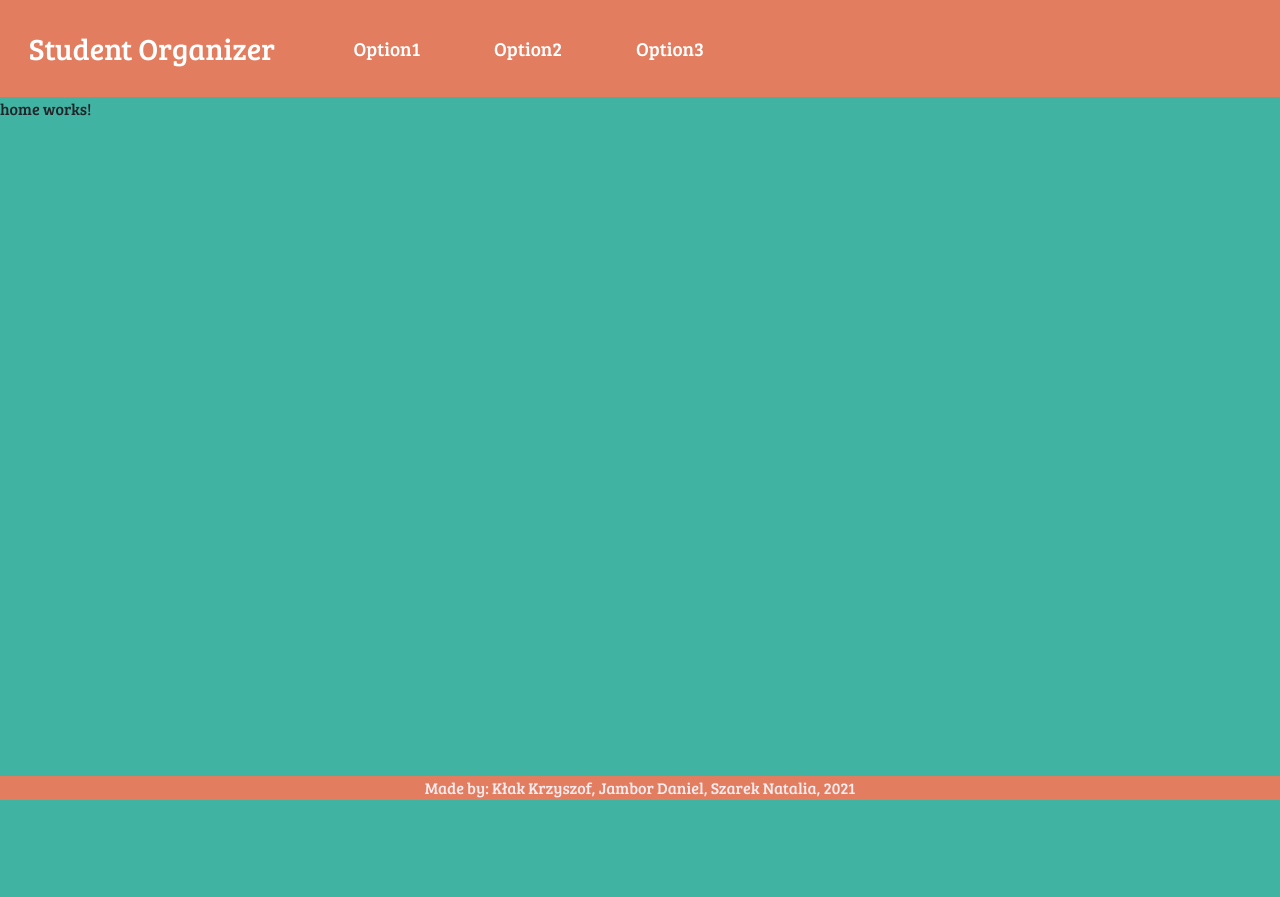
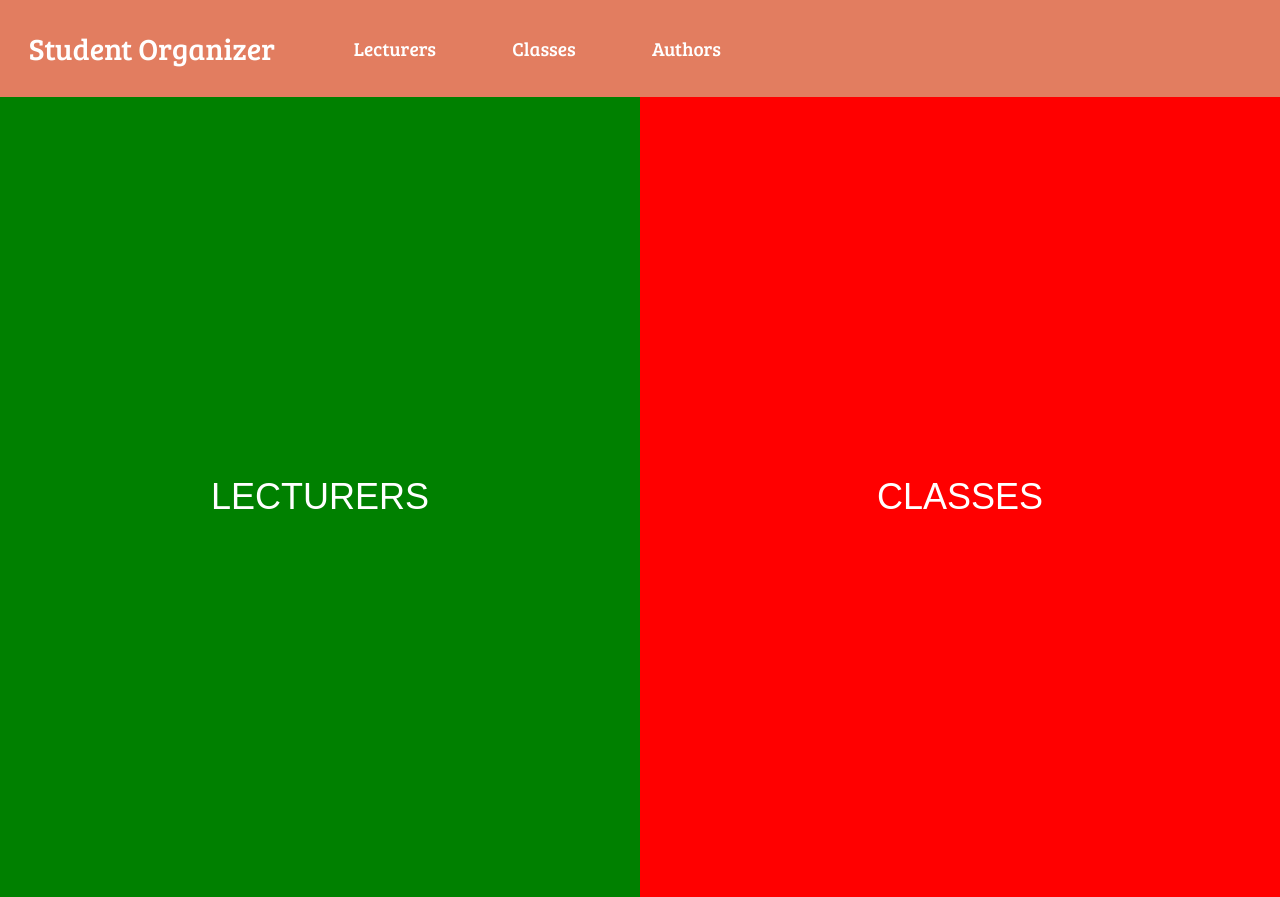
Before and after one commit to roizdnaB/student-organizer, an Angular app in the folder frontend/client-app/: page /home in a window 1280 px wide. Before the commit the page ends 800 px from the top, so only its background shows below. Built offline with nearby package versions, Linux system fonts and the light colour scheme.

Commit message:
Set flexbox in home page

```diff
--- a/frontend/client-app/src/app/app.component.html
+++ b/frontend/client-app/src/app/app.component.html
@@ -1,3 +1,2 @@
 <app-navbar></app-navbar>
 <router-outlet></router-outlet>
-<app-footer></app-footer>
--- a/frontend/client-app/src/app/components/home/home.component.css
+++ b/frontend/client-app/src/app/components/home/home.component.css
@@ -0,0 +1,62 @@
+* {
+    margin: 0;
+    padding: 0;
+}
+
+.home {
+    width: 100%;
+    height: 100%;
+}
+
+/* To avoid bootstrap colissions, it's containeRR */
+.containerr {
+    display: flex;
+    width: 100%;
+    height: 100%;
+    list-style: none;
+    flex-flow: row wrap;
+}
+
+.item {
+    text-align: center;
+    color: white;
+    font-family: sans-serif;
+    font-size: 36px;
+    padding: 3px;
+
+    display: flex;
+    flex-direction: column;
+    justify-content: center;
+}
+
+.item-1 {
+    background-color: green;
+}
+
+.item-2 {
+    background-color: red;
+}
+
+/* Horizontal */
+@media(min-aspect-ratio: 1/1) {
+    .containerr {
+        flex-flow: row wrap;
+    }
+
+    .item {
+        width: 50%;
+        height: 100%;
+    }
+}
+
+/* Vertical */
+@media(max-aspect-ratio: 1/1) {
+    .containerr {
+        flex-flow: column wrap;
+    }
+
+    .item {
+        width: 100%;
+        height: 50%;
+    }
+}
--- a/frontend/client-app/src/app/components/home/home.component.html
+++ b/frontend/client-app/src/app/components/home/home.component.html
@@ -1 +1,6 @@
-<p>home works!</p>
+<div class="home">
+    <div class="containerr">
+        <div class="item item-1">LECTURERS</div>
+        <div class="item item-2">CLASSES</div>
+    </div>
+</div>
--- a/frontend/client-app/src/app/components/navbar/navbar.component.css
+++ b/frontend/client-app/src/app/components/navbar/navbar.component.css
@@ -25,3 +25,7 @@
     font-size: larger;
     padding-right: 0.5%;
 }
+
+.authors {
+    justify-content: right;
+}
--- a/frontend/client-app/src/app/components/navbar/navbar.component.html
+++ b/frontend/client-app/src/app/components/navbar/navbar.component.html
@@ -10,13 +10,13 @@
     <div class="collapse navbar-collapse" [ngClass]="{ 'show': navbarOpen }" id="navbarNav">
         <ul class="navbar-nav">
             <li class="navbar-item">
-                <a class="nav-link">Option1</a>
+                <a class="nav-link">Lecturers</a>
             </li>
             <li class="navbar-item">
-                <a class="nav-link">Option2</a>
+                <a class="nav-link">Classes</a>
             </li>
             <li class="navbar-item">
-                <a class="nav-link">Option3</a>
+                <a class="nav-link">Authors</a>
             </li>
         </ul>
     </div>
--- a/frontend/client-app/src/styles.css
+++ b/frontend/client-app/src/styles.css
@@ -5,3 +5,9 @@
     font-family: 'Bree Serif', serif;
     background-color: #41b3a3;
 }
+
+html, body {
+    width: 100%;
+    height: 100%;
+    background-color:#41b3a3 ;
+}
```
